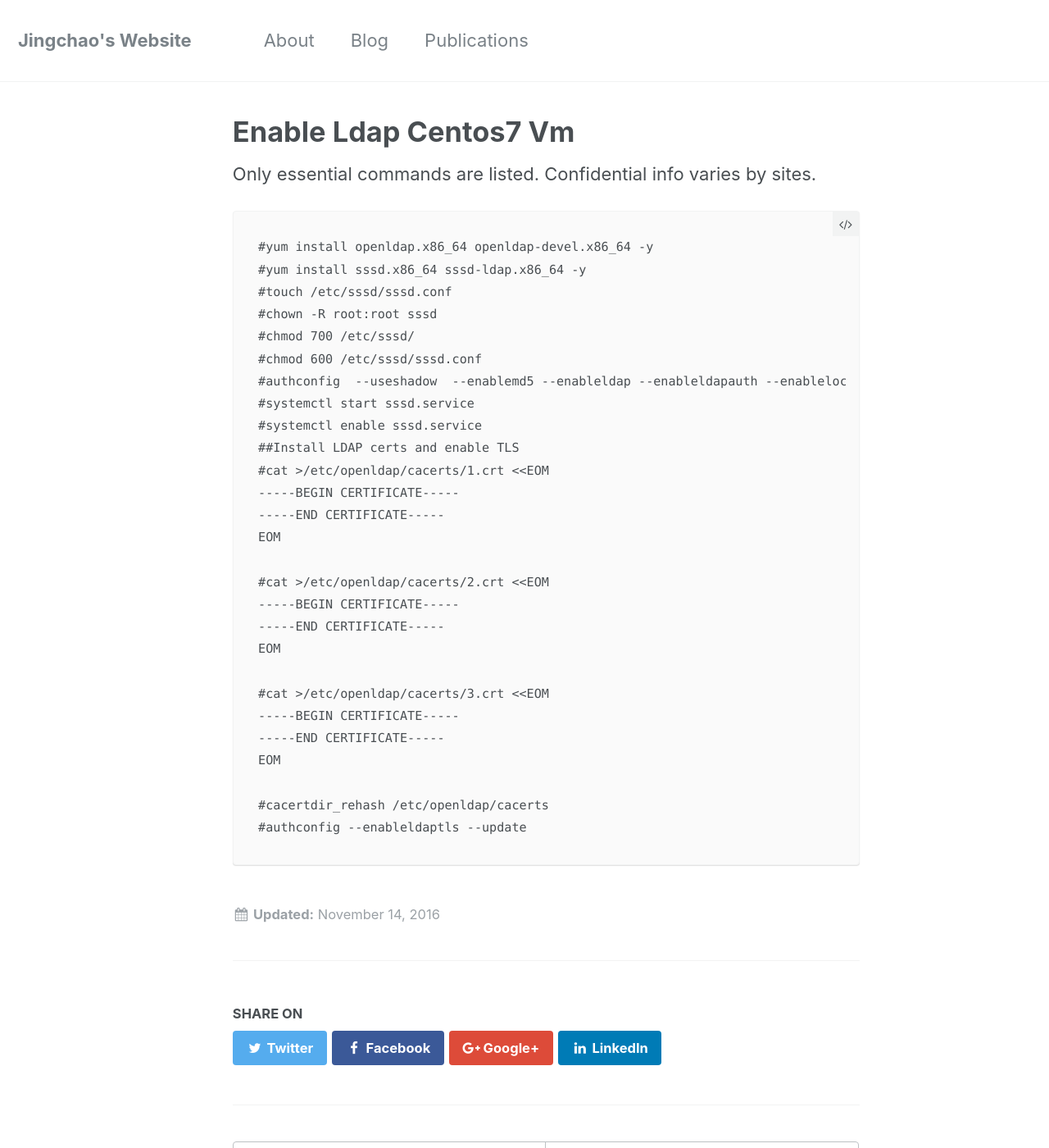
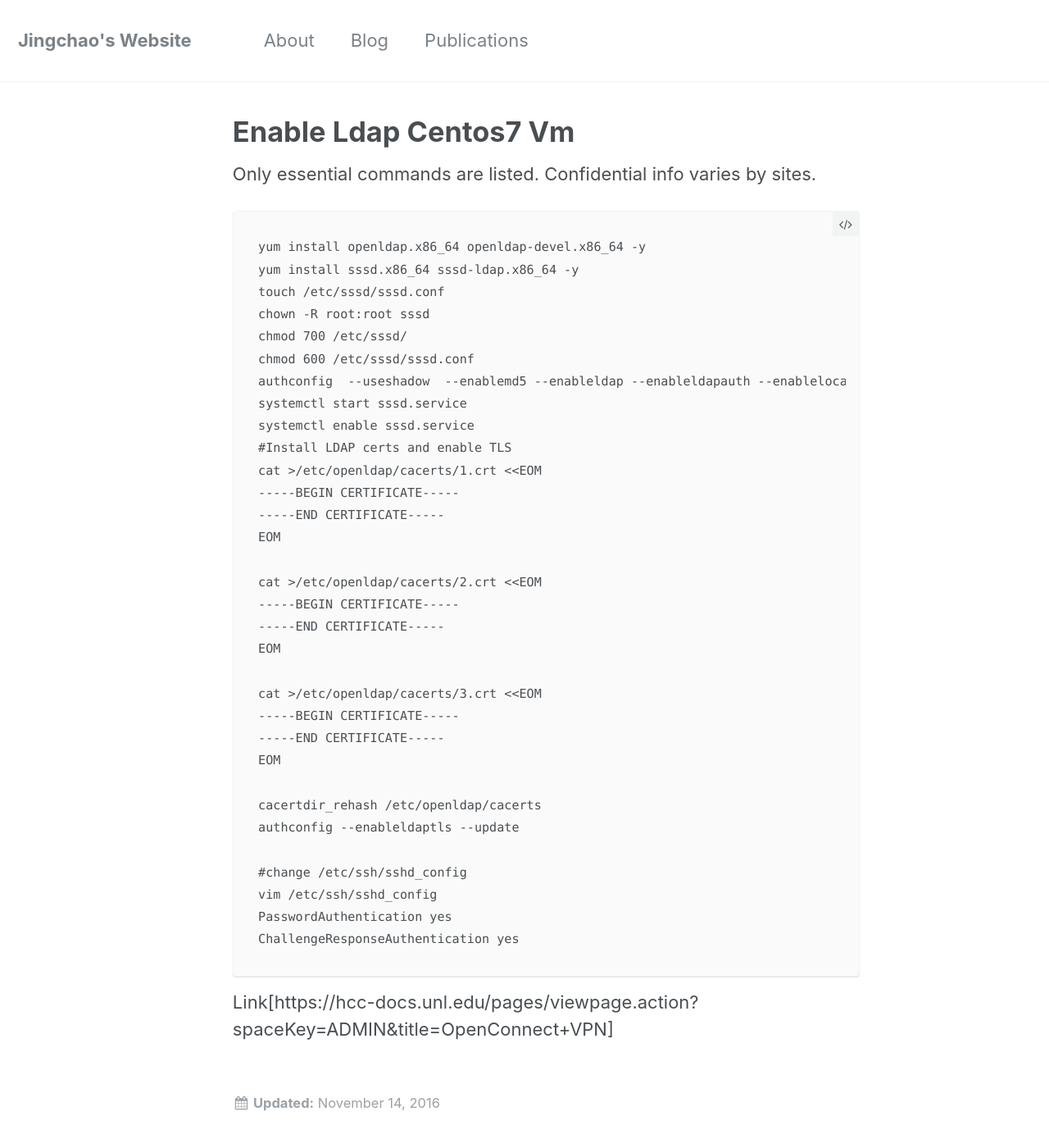
Before and after one commit to JingchaoZhang/JingchaoZhang.github.io, a Jekyll site: the page built from _posts/2016-11-14-enable-ldap-centos7-VM.md, in a window 1280 px wide and 1400 px high. Shown: the whole window at 82% size. Built offline with Jekyll 4.4.1, drawn with Linux system fonts in a browser that asks for light colours.

Commit message:
Update 2016-11-14-enable-ldap-centos7-VM.md

````diff
--- a/_posts/2016-11-14-enable-ldap-centos7-VM.md
+++ b/_posts/2016-11-14-enable-ldap-centos7-VM.md
@@ -6,31 +6,38 @@
 Only essential commands are listed. Confidential info varies by sites.
 
 ```
-#yum install openldap.x86_64 openldap-devel.x86_64 -y
-#yum install sssd.x86_64 sssd-ldap.x86_64 -y
-#touch /etc/sssd/sssd.conf
-#chown -R root:root sssd
-#chmod 700 /etc/sssd/
-#chmod 600 /etc/sssd/sssd.conf
-#authconfig  --useshadow  --enablemd5 --enableldap --enableldapauth --enablelocauth --ldapserver= --ldapbasedn= --update
-#systemctl start sssd.service
-#systemctl enable sssd.service
-##Install LDAP certs and enable TLS
-#cat >/etc/openldap/cacerts/1.crt <<EOM
+yum install openldap.x86_64 openldap-devel.x86_64 -y
+yum install sssd.x86_64 sssd-ldap.x86_64 -y
+touch /etc/sssd/sssd.conf
+chown -R root:root sssd
+chmod 700 /etc/sssd/
+chmod 600 /etc/sssd/sssd.conf
+authconfig  --useshadow  --enablemd5 --enableldap --enableldapauth --enablelocauth --ldapserver= --ldapbasedn= --update
+systemctl start sssd.service
+systemctl enable sssd.service
+#Install LDAP certs and enable TLS
+cat >/etc/openldap/cacerts/1.crt <<EOM
 -----BEGIN CERTIFICATE-----
 -----END CERTIFICATE-----
 EOM
 
-#cat >/etc/openldap/cacerts/2.crt <<EOM
+cat >/etc/openldap/cacerts/2.crt <<EOM
 -----BEGIN CERTIFICATE-----
 -----END CERTIFICATE-----
 EOM
 
-#cat >/etc/openldap/cacerts/3.crt <<EOM
+cat >/etc/openldap/cacerts/3.crt <<EOM
 -----BEGIN CERTIFICATE-----
 -----END CERTIFICATE-----
 EOM
 
-#cacertdir_rehash /etc/openldap/cacerts
-#authconfig --enableldaptls --update
+cacertdir_rehash /etc/openldap/cacerts
+authconfig --enableldaptls --update
+
+#change /etc/ssh/sshd_config
+vim /etc/ssh/sshd_config
+PasswordAuthentication yes
+ChallengeResponseAuthentication yes
 ```
+
+Link[https://hcc-docs.unl.edu/pages/viewpage.action?spaceKey=ADMIN&title=OpenConnect+VPN]
````
